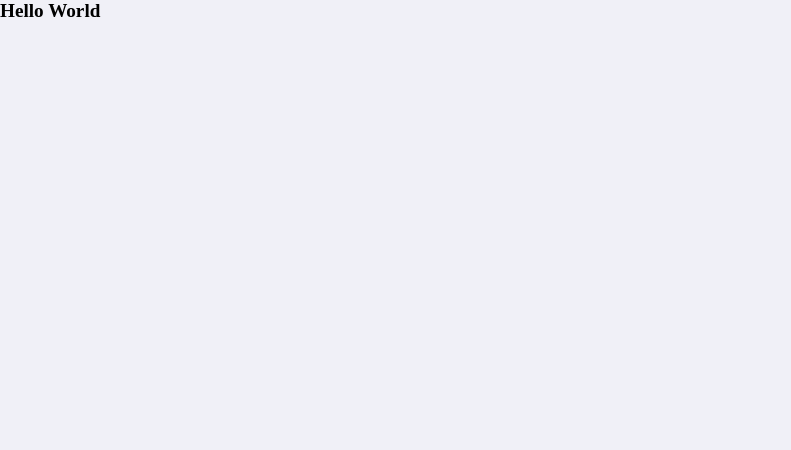
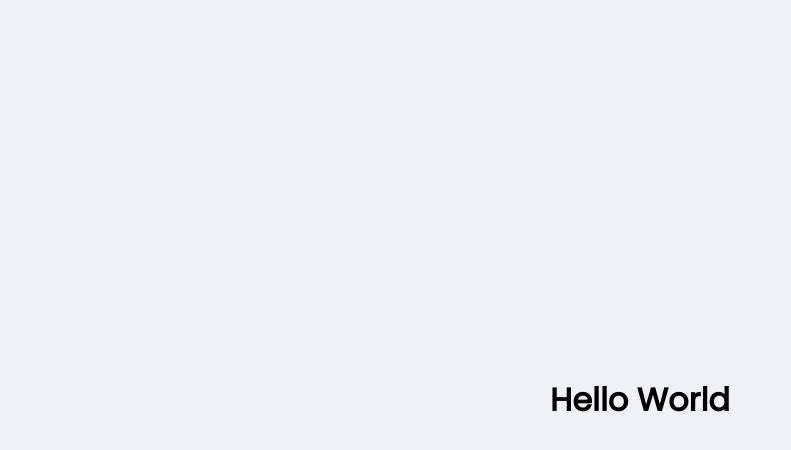
Before and after one commit to ota-mariana/helpme, a React (Create React App) app: page / in a window 1280 px wide. Shown: the top 450 px of the page, without its empty margins (0-791 px from the left). Built offline with nearby package versions, Linux system fonts and the light colour scheme.

Commit message:
feat: add font style and css development

```diff
--- a/public/index.html
+++ b/public/index.html
@@ -4,6 +4,10 @@
     <meta charset="utf-8" />
     <meta name="viewport" content="width=device-width, initial-scale=1" />
     <meta name="theme-color" content="#000000" />
+
+    <link rel="preconnect" href="https://fonts.googleapis.com">
+    <link rel="preconnect" href="https://fonts.gstatic.com" crossorigin>
+    <link href="https://fonts.googleapis.com/css2?family=Archivo:wght@400;600&family=Poppins&display=swap" rel="stylesheet">
 
     <title>Helpme</title>
   </head>
--- a/src/assets/styles/global.css
+++ b/src/assets/styles/global.css
@@ -34,3 +34,24 @@
 body {
   background: var(--color-background);
 }
+
+#root {
+  display: flex;
+  align-items: center;
+  justify-content: center;
+}
+
+body, input, button, textarea {
+  font: 500 1.6rem Poppins;
+}
+
+.container {
+  width: 90vw;
+  max-width: 700px;
+}
+
+@media (min-width:700px) {
+  :root {
+    font-size: 62.5%;
+  }
+}
```
